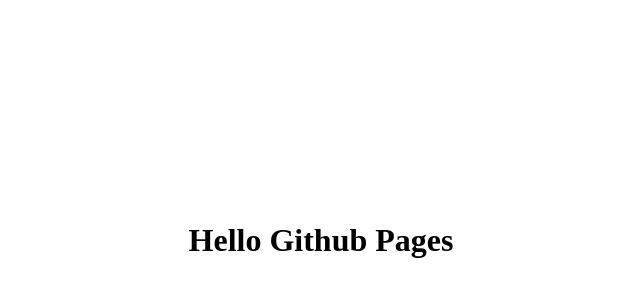
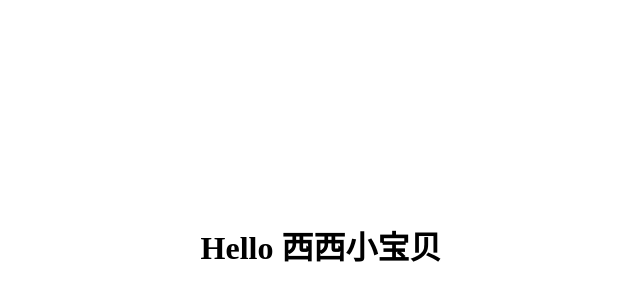
Before and after one commit to 934086372/934086372.github.io, a plain HTML site: page index.html in a window 1280 px wide. Shown: the part 78-378 px from the top of the page, without its empty margins (319-959 px from the left). Drawn offline with Linux system fonts and the light colour scheme.

Commit message:
Update index.html

```diff
--- a/index.html
+++ b/index.html
@@ -13,6 +13,6 @@
     </style>
 </head>
 <body>
-    <h1 class="container">Hello Github Pages</h1>
+    <h1 class="container">Hello 西西小宝贝</h1>
 </body>
 </html>
```
